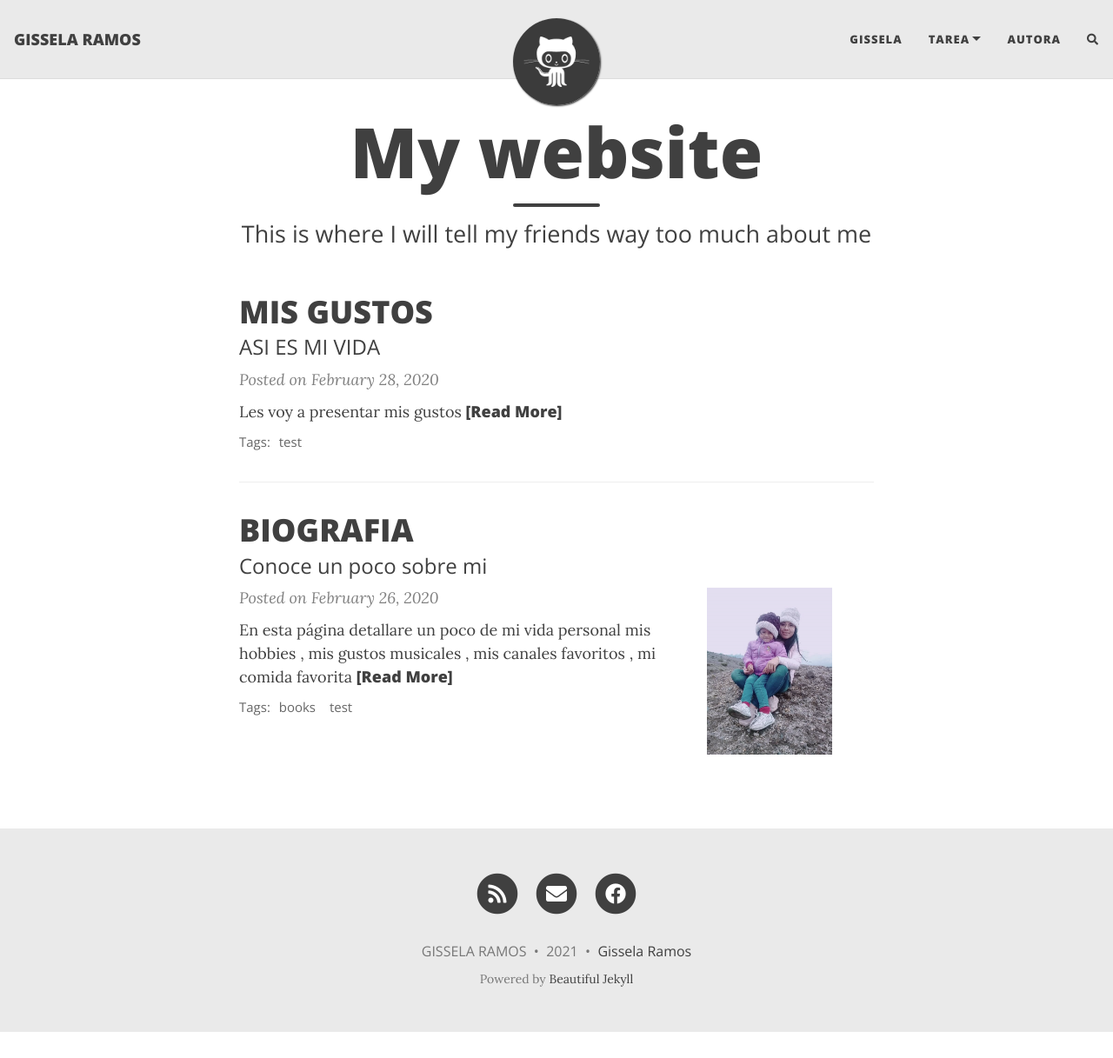
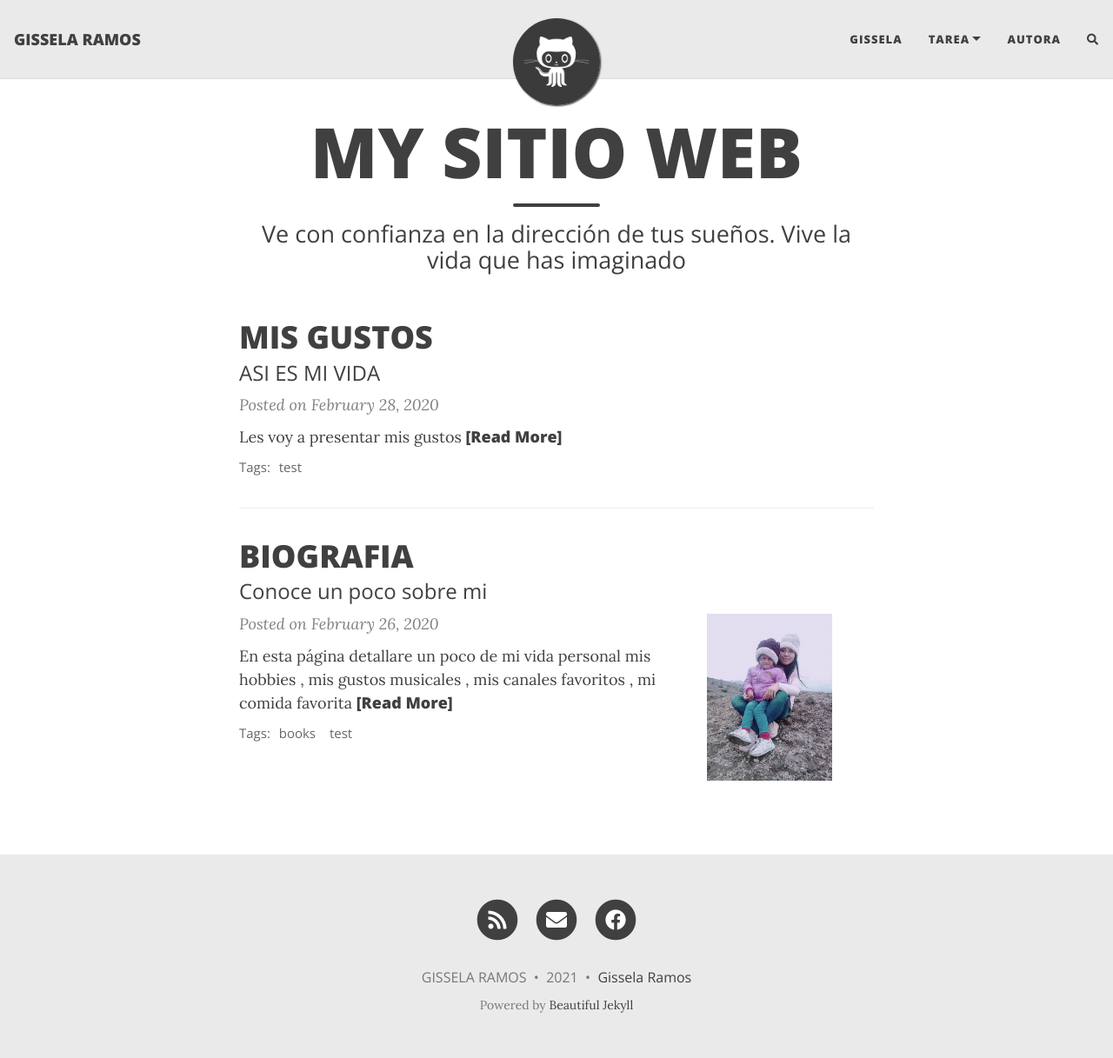
Before and after one commit to Gissela-R/Gissela-R.github.io, a Jekyll site: the page built from index.html, in a window 1280 px wide and 1217 px high. Shown: the whole window at 87% size. Built offline with Jekyll 4.4.1, drawn with Linux system fonts in a browser that asks for light colours; nearby versions of some CDN libraries; the list of posts is cut into pages by our own code; comment, search, counter and statistics services are not loaded.

Commit message:
Update index.html

```diff
--- a/index.html
+++ b/index.html
@@ -1,5 +1,5 @@
 ---
 layout: home
-title: My website
-subtitle: This is where I will tell my friends way too much about me
+title: MY SITIO WEB
+subtitle:  Ve con confianza en la dirección de tus sueños. Vive la vida que has imaginado
 ---
```
